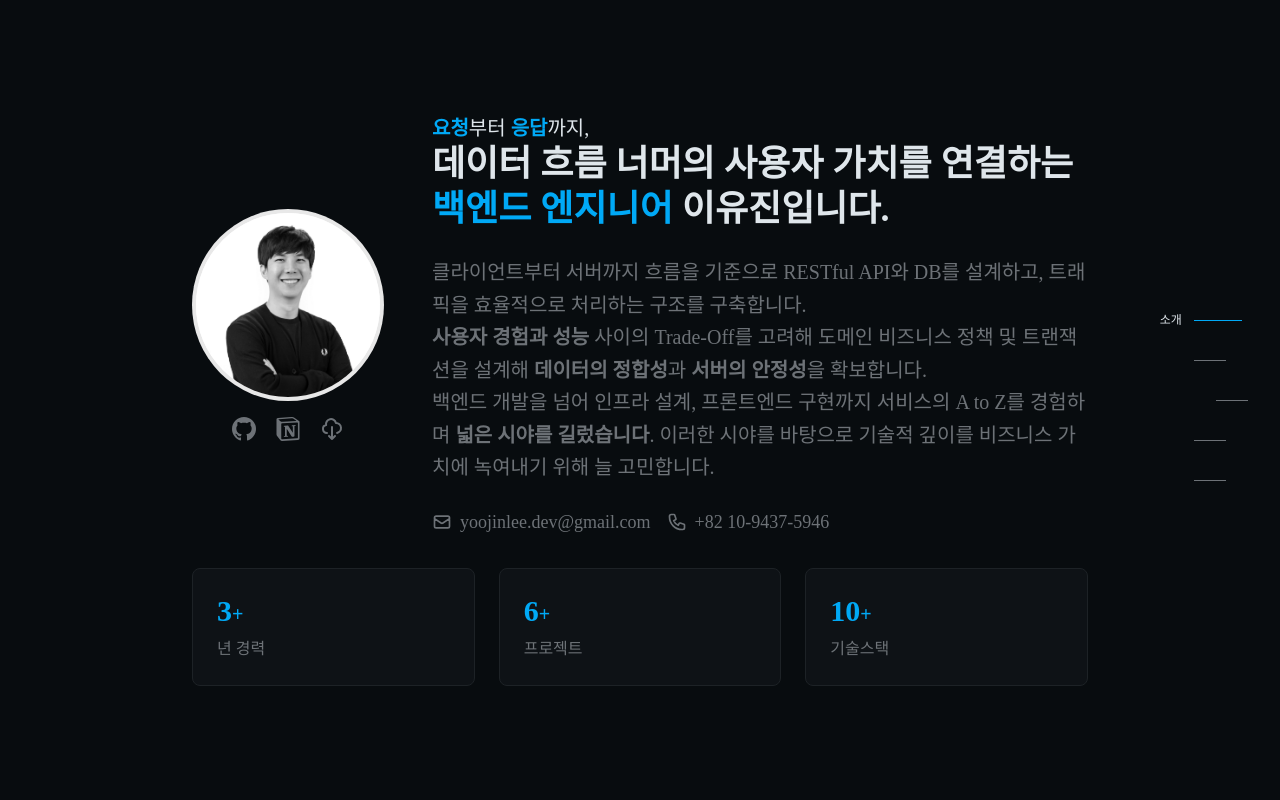
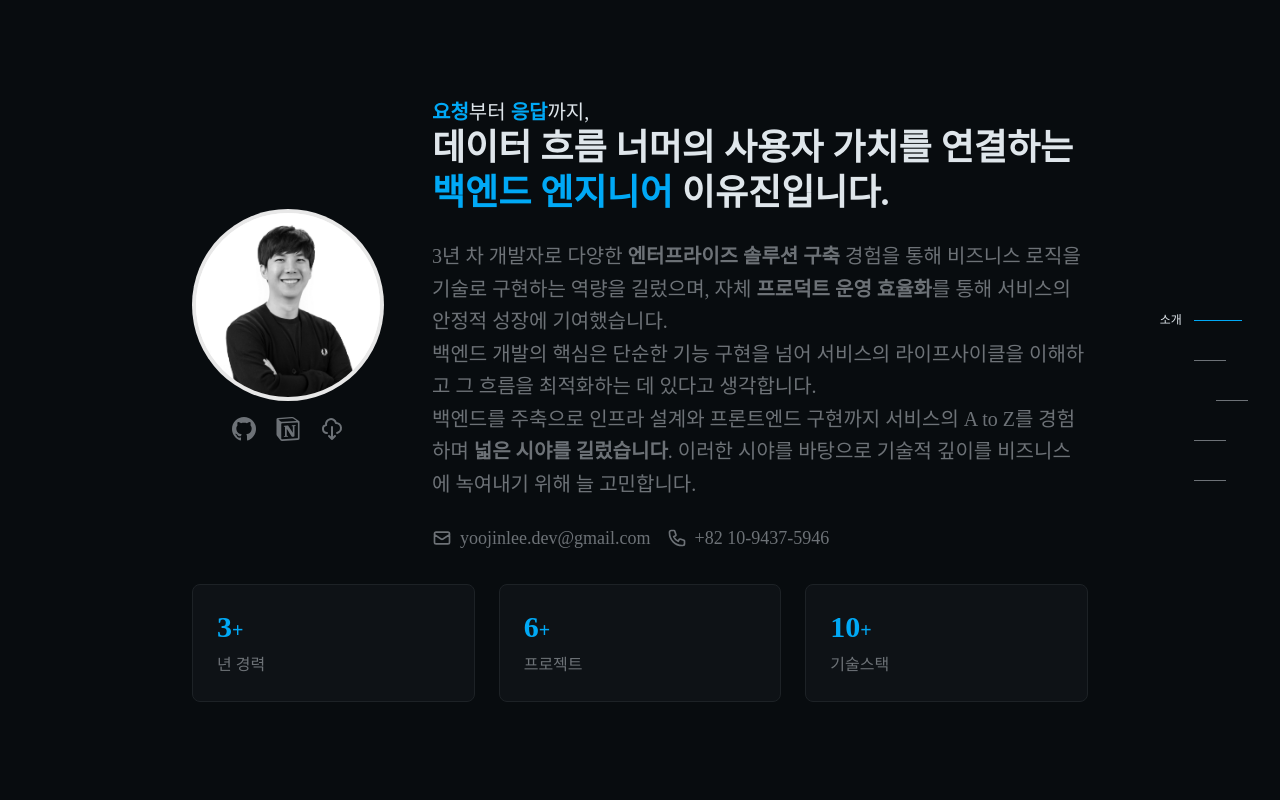
Before and after one commit to U-jinLee/web-portfolio, a React (Vite) app: page / in a window 1280 px wide. Shown: the top 800 px of the page. Built offline with nearby package versions, Linux system fonts and the light colour scheme.

Commit message:
feat: 자기소개 글 변경하기

```diff
--- a/index.html
+++ b/index.html
@@ -4,7 +4,7 @@
     <meta charset="UTF-8" />
     <link rel="icon" type="image/svg+xml" href="/vite.svg" />
     <meta name="viewport" content="width=device-width, initial-scale=1.0" />
-    <title>web-portfolio</title>
+    <title>백엔드 개발자 | 이유진</title>
   </head>
   <body>
     <div id="root"></div>
--- a/src/components/Hero.tsx
+++ b/src/components/Hero.tsx
@@ -62,9 +62,9 @@ const Hero = () => {
               </h1>
             </div>
             <p className="text-lg md:text-xl text-muted-foreground leading-relaxed max-w-2xl text-left">
-              클라이언트부터 서버까지 흐름을 기준으로 RESTful API와 DB를 설계하고, 트래픽을 효율적으로 처리하는 구조를 구축합니다.
-              <br /><b>사용자 경험과 성능</b> 사이의 Trade-Off를 고려해 도메인 비즈니스 정책 및 트랜잭션을 설계해 <b>데이터의 정합성</b>과 <b>서버의 안정성</b>을 확보합니다.
-              <br />백엔드 개발을 넘어 인프라 설계, 프론트엔드 구현까지 서비스의 A to Z를 경험하며 <b>넓은 시야를 길렀습니다</b>. 이러한 시야를 바탕으로 기술적 깊이를 비즈니스 가치에 녹여내기 위해 늘 고민합니다.
+              3년 차 개발자로 다양한 <b>엔터프라이즈 솔루션 구축</b> 경험을 통해 비즈니스 로직을 기술로 구현하는 역량을 길렀으며, 자체 <b>프로덕트 운영 효율화</b>를 통해 서비스의 안정적 성장에 기여했습니다.
+              <br />백엔드 개발의 핵심은 단순한 기능 구현을 넘어 서비스의 라이프사이클을 이해하고 그 흐름을 최적화하는 데 있다고 생각합니다.
+              <br />백엔드를 주축으로 인프라 설계와 프론트엔드 구현까지 서비스의 A to Z를 경험하며 <b>넓은 시야를 길렀습니다</b>. 이러한 시야를 바탕으로 기술적 깊이를 비즈니스에 녹여내기 위해 늘 고민합니다.
             </p>
 
             <div className="flex flex-wrap gap-4">
```
